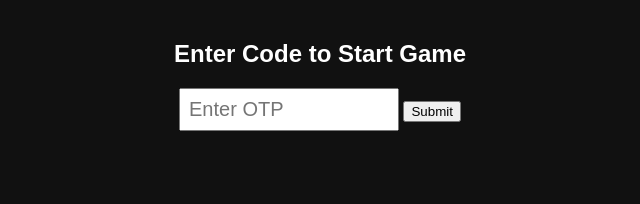
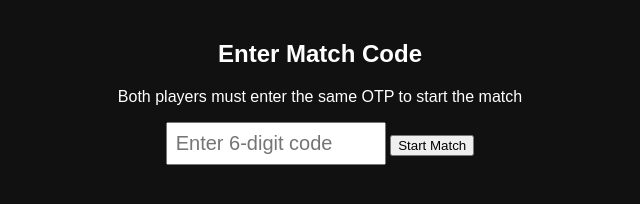
Before and after one commit to Vikrama0103IT/fallingmultiplayer, a website: page public/index.html in a window 1280 px wide. Shown: the whole page, without its empty margins (320-960 px from the left). Drawn offline with nearby package versions, Linux system fonts and the light colour scheme.

Commit message:
Revamp OTP screen and improve user instructions
Enhanced the OTP screen with improved layout and instructions.

```diff
--- a/public/index.html
+++ b/public/index.html
@@ -9,13 +9,18 @@
 
 <body>
 
-  <div id="otpScreen">
-    <h2>Enter Code to Start Game</h2>
-    <input type="text" id="otpInput" placeholder="Enter OTP">
-    <button id="otpBtn">Submit</button>
-    <p id="otpStatus"></p>
+  <!-- 🔥 Improved OTP Screen -->
+  <div id="otpScreen" class="otp-container">
+    <h2 class="otp-title">Enter Match Code</h2>
+    <p class="otp-subtitle">Both players must enter the same OTP to start the match</p>
+
+    <input type="text" id="otpInput" maxlength="6" placeholder="Enter 6-digit code">
+    <button id="otpBtn" class="otp-btn">Start Match</button>
+
+    <p id="otpStatus" class="otp-status"></p>
   </div>
 
+  <!-- Game UI Info -->
   <div id="info">
     <span id="youScore">Score: 0</span>
     <span id="timeLeft">Time: 60</span>
@@ -23,18 +28,22 @@
 
   <canvas id="gameCanvas"></canvas>
 
+  <!-- Game Over Screen -->
   <div id="gameOverScreen">
     <h2 id="resultText"></h2>
     <button id="restartBtn">Restart</button>
   </div>
 
+  <!-- Scripts -->
   <script src="/socket.io/socket.io.js"></script>
   <script src="game.js"></script>
 
+  <!-- Lock Landscape Mode on Mobile -->
   <script>
     if (screen.orientation && screen.orientation.lock) {
       screen.orientation.lock("landscape").catch(()=>{});
     }
   </script>
+
 </body>
 </html>
```
